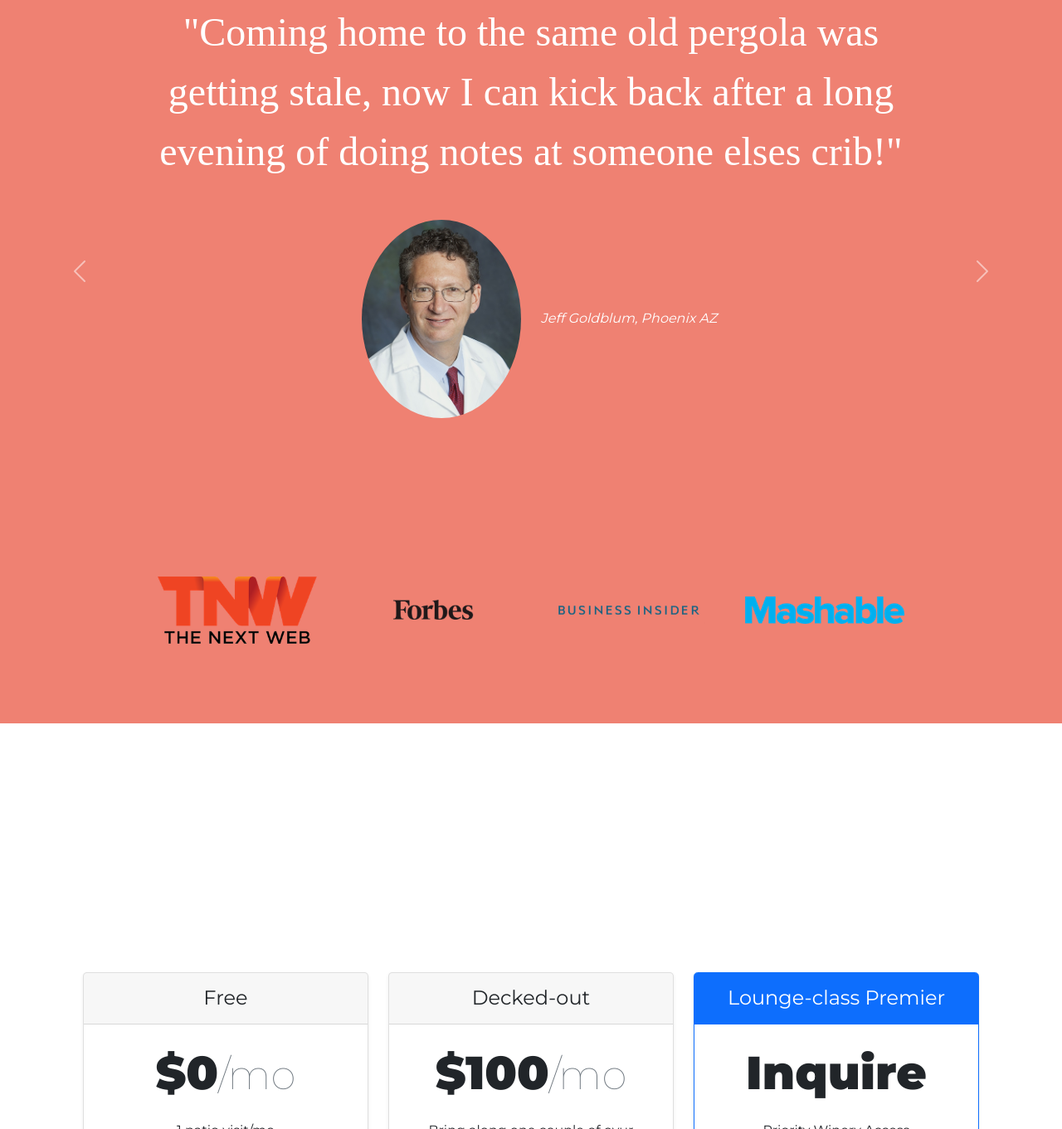
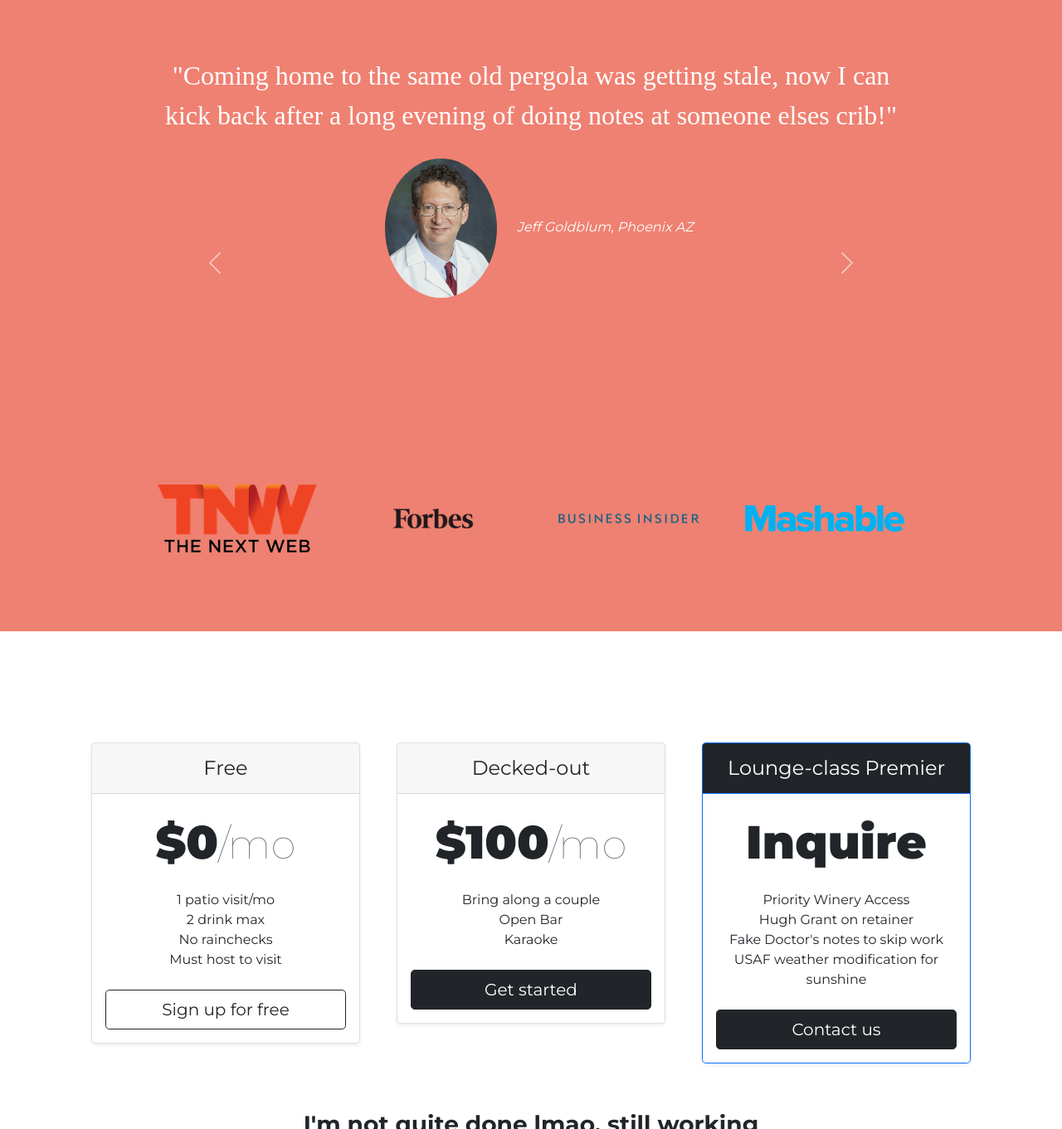
Before and after one commit to turboyagi/PADio, a plain HTML site: page index.html in a window 1280 px wide. Shown: the part 1439-2800 px from the top of the page at 83% size. Drawn offline with nearby package versions, Linux system fonts and the light colour scheme.

Commit message:
Add files via upload

```diff
--- a/css/styles.css
+++ b/css/styles.css
@@ -99,17 +99,21 @@ p {
 /* testimonials */
 
 #testimonials {
-    height: 700px;
+    padding: 7% 15% 0;
     text-align: center;
+
     background-color: #ef8172;
     color: #fff;
 }
 
 
-
+.carol-text {
+    position: relative;
+    z-index: 1;
+    font-size: 2rem;
+}
 .carousel-inner{
-    height: 700px;
-    position: relative;
+    height: 500px;
 }
 
 .dad {
@@ -117,7 +121,7 @@ p {
     height: auto;
     border-radius: 100%;
     margin: 20px;
-    position: static;
+
 }
 
 .rm {
@@ -128,13 +132,8 @@ p {
     text-align: center;
 }
 
-.carol-text {
-  margin: 2% 15%;
-}
-
 .text007 {
-    font-size: 2.5rem;
-    margin: 2% 15%;
+    font-size: 2rem;
 }
 
 .l007 {
@@ -155,7 +154,8 @@ p {
     background-color: #ef8172;
     text-align: center;
     padding-bottom: 3%;
-
+    position: relative;
+    z-index: -1;
 }
 
 /* pricing */
@@ -166,11 +166,19 @@ p {
 
 #pricing {
     padding: 100px;
+    text-align: center;
+    line-height: 1.5;
+}
+
+.pricebox {
+    padding: 3% 2%;
 }
 
 
 
-
+.size {
+    font-size: 1.2rem;
+}
 
 
 
--- a/index.html
+++ b/index.html
@@ -61,16 +61,17 @@
                 <button type="button" class="btn btn-outline-light btn-lg dl-button"> <i class="fab fa-google-play"></i>
                   Download</button>
               </div>
+
+
+
+
+    </div>
+    <div class="row">
       <div>
         <img id="mainpatio" src="images/patio.png" class="rounded mx-auto d-block" alt="patio">
       </div>
   </div>
-
-
-
 </div>
-
-
 
 
 
@@ -102,40 +103,34 @@
 
   </section>
 
-
   <!-- Testimonials -->
 
   <section id="testimonials">
-    <div id="carol" class="carousel slide" data-bs-ride="false">
+    <div id="carol" class="carousel slide" data-ride="false">
       <div class="carousel-inner">
-
         <div class="carousel-item active">
-            <h2 class="carol-text">"Coming home to the same old pergola was getting stale, now I can kick back after a long evening of doing notes at someone elses crib!"</h2>
+          <h2 class="carol-text">"Coming home to the same old pergola was getting stale, now I can kick back after a
+            long evening of doing notes at someone elses crib!"</h2>
           <img class="dad" src="images/dad.jpg" alt="dad">
           <em>Jeff Goldblum, Phoenix AZ</em>
         </div>
         <div class="carousel-item">
-            <h2 class="text007">The life of a Holywood elite (and MI:6 agent) can be lonely, but when I hosted my Santa Barbara compound's outdoor dining chateau on PADio, people flocked to see <s>A View To A Kill</s> a killer view!</h2>
+          <h2 class="text007">When I hosted my Santa
+            Barbara compound's outdoor dining chateau on PADio, people flocked to see <s>A View To A Kill</s> a killer
+            view!</h2>
           <img class="rm" src="images/rm.jpg" alt="rm">
           <em>Roger Moore, </em> <strong class="l007"> [location redacted]</strong>
         </div>
-
-
-
-
       </div>
-              <a class="carousel-control-prev arroes" href="#carol" role="button" data-bs-slide="prev">
+      <a class="carousel-control-prev arroes" href="#carol" role="button" data-slide="prev">
         <span class="carousel-control-prev-icon" aria-hidden="true"></span>
         <span class="sr-only">Previous</span>
       </a>
-              <a class="carousel-control-next" href="#carol" role="button" data-bs-slide="next">
+      <a class="carousel-control-next" href="#carol" role="button" data-slide="next">
         <span class="carousel-control-next-icon" aria-hidden="true"></span>
         <span class="sr-only">Next</span>
       </a>
     </div>
-
-
-
 
   </section>
 
@@ -153,10 +148,12 @@
 
   <!-- Pricing -->
 
+
+
+
   <section id="pricing">
-
-    <div class="munz row row-cols-1 row-cols-md-3 mb-3 text-center">
-      <div class="col">
+    <div class="row">
+      <div class="pricebox col-lg-4 col-md-6">
         <div class="card mb-4 rounded-3 shadow-sm">
           <div class="card-header py-3">
             <h4 class="my-0 fw-normal">Free</h4>
@@ -169,11 +166,12 @@
               <li>No rainchecks</li>
               <li>Must host to visit</li>
             </ul>
-            <button type="button" class="w-100 btn btn-lg btn-outline-primary">Sign up for free</button>
+            <button type="button" class="w-100 btn btn-lg btn-outline-dark">Sign up for free</button>
           </div>
         </div>
       </div>
-      <div class="col">
+
+      <div class="pricebox col-lg-4 col-md-6">
         <div class="card mb-4 rounded-3 shadow-sm">
           <div class="card-header py-3">
             <h4 class="my-0 fw-normal">Decked-out</h4>
@@ -181,18 +179,17 @@
           <div class="card-body">
             <h1 class="card-title pricing-card-title">$100<small class="text-muted fw-light">/mo</small></h1>
             <ul class="list-unstyled mt-3 mb-4">
-              <li>Bring along one couple of oyur choosing</li>
+              <li>Bring along a couple</li>
               <li>Open Bar</li>
               <li>Karaoke</li>
-              <li>Yardwork allowed at non-home patios</li>
             </ul>
-            <button type="button" class="w-100 btn btn-lg btn-primary">Get started</button>
+            <button type="button" class="w-100 btn btn-lg btn-dark">Get started</button>
           </div>
         </div>
       </div>
-      <div class="col">
+      <div class="pricebox col-lg-4">
         <div class="card mb-4 rounded-3 shadow-sm border-primary">
-          <div class="card-header py-3 text-white bg-primary border-primary">
+          <div class="card-header py-3 text-white bg-dark border-primary">
             <h4 class="my-0 fw-normal">Lounge-class Premier</h4>
           </div>
           <div class="card-body">
@@ -203,11 +200,12 @@
               <li>Fake Doctor's notes to skip work</li>
               <li>USAF weather modification for sunshine</li>
             </ul>
-            <button type="button" class="w-100 btn btn-lg btn-primary">Contact us</button>
+            <button type="button" class="w-100 btn btn-lg btn-dark">Contact us</button>
           </div>
         </div>
       </div>
     </div>
+
 
 
 
```
Lines whose indentation alone changed are shown as unchanged.
